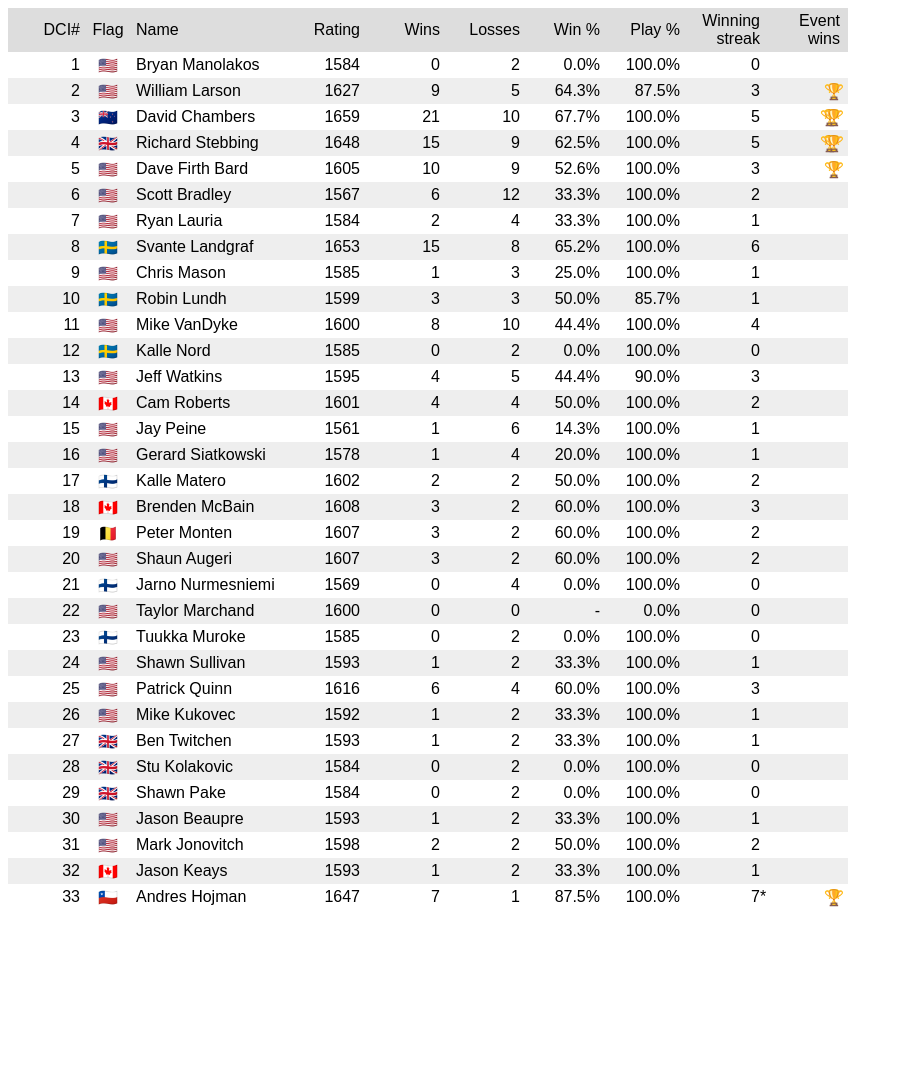
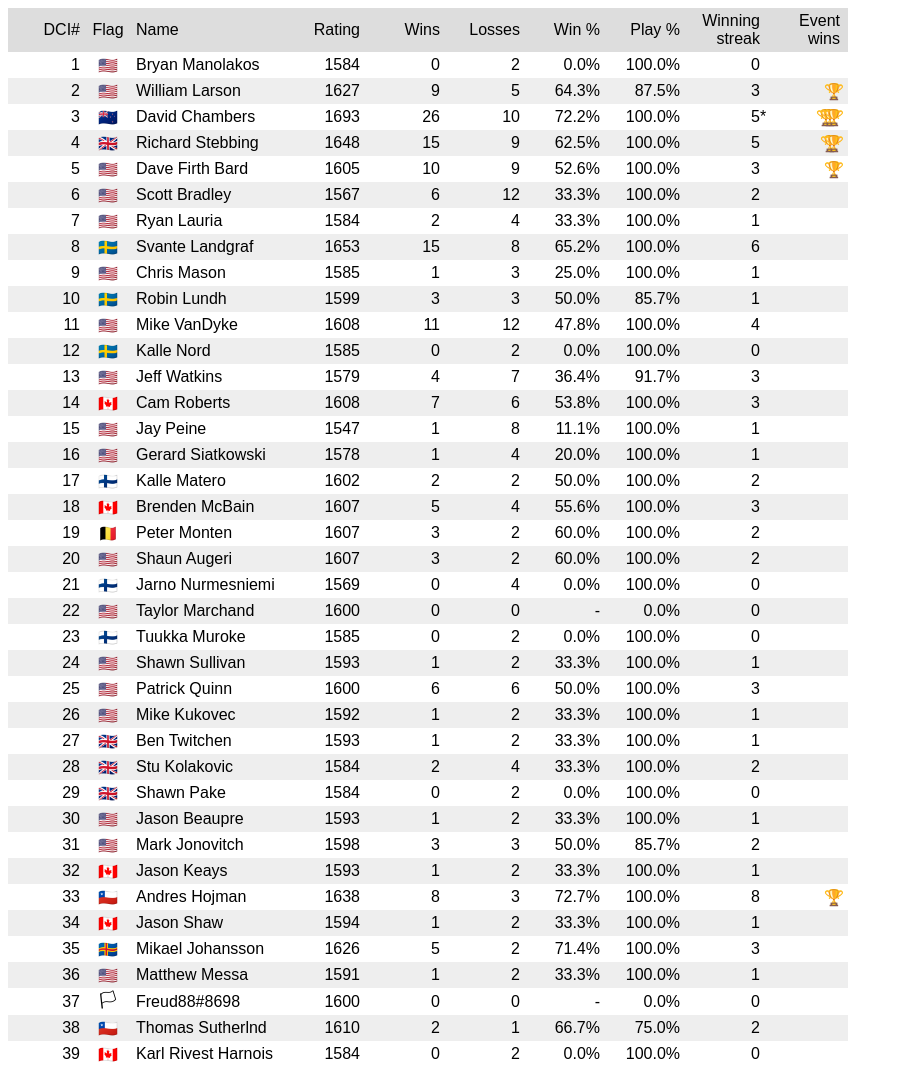
Before and after one commit to davidchambers/iceagemagic.com, a website: page public/players/index.html in a window 1280 px wide. Shown: the whole page, without its empty margins (0-903 px from the left). Before the commit the page ends 918 px from the top, so only its background shows below. Drawn offline with Linux system fonts and the light colour scheme; a web font is replaced by a local one.

Commit message:
Ice Age VIII

```diff
--- a/public/players/index.html
+++ b/public/players/index.html
@@ -93,13 +93,13 @@
           <td>3</td>
           <td>🇳🇿</td>
           <td>David Chambers</td>
-          <td>1659</td>
-          <td>21</td>
+          <td>1693</td>
+          <td>26</td>
           <td>10</td>
-          <td>67.7%</td>
+          <td>72.2%</td>
           <td title="0 drops">100.0%</td>
-          <td>5</td>
-          <td>🏆🏆</td>
+          <td class="unbroken">5</td>
+          <td>🏆🏆🏆</td>
         </tr>
         <tr>
           <td>4</td>
@@ -189,10 +189,10 @@
           <td>11</td>
           <td>🇺🇸</td>
           <td>Mike VanDyke</td>
-          <td>1600</td>
-          <td>8</td>
-          <td>10</td>
-          <td>44.4%</td>
+          <td>1608</td>
+          <td>11</td>
+          <td>12</td>
+          <td>47.8%</td>
           <td title="0 drops">100.0%</td>
           <td>4</td>
           <td></td>
@@ -213,11 +213,11 @@
           <td>13</td>
           <td>🇺🇸</td>
           <td>Jeff Watkins</td>
-          <td>1595</td>
+          <td>1579</td>
           <td>4</td>
-          <td>5</td>
-          <td>44.4%</td>
-          <td title="1 drop">90.0%</td>
+          <td>7</td>
+          <td>36.4%</td>
+          <td title="1 drop">91.7%</td>
           <td>3</td>
           <td></td>
         </tr>
@@ -225,22 +225,22 @@
           <td>14</td>
           <td>🇨🇦</td>
           <td>Cam Roberts</td>
-          <td>1601</td>
-          <td>4</td>
-          <td>4</td>
-          <td>50.0%</td>
+          <td>1608</td>
+          <td>7</td>
+          <td>6</td>
+          <td>53.8%</td>
           <td title="0 drops">100.0%</td>
-          <td>2</td>
+          <td>3</td>
           <td></td>
         </tr>
         <tr>
           <td>15</td>
           <td>🇺🇸</td>
           <td>Jay Peine</td>
-          <td>1561</td>
+          <td>1547</td>
           <td>1</td>
-          <td>6</td>
-          <td>14.3%</td>
+          <td>8</td>
+          <td>11.1%</td>
           <td title="0 drops">100.0%</td>
           <td>1</td>
           <td></td>
@@ -273,10 +273,10 @@
           <td>18</td>
           <td>🇨🇦</td>
           <td>Brenden McBain</td>
-          <td>1608</td>
-          <td>3</td>
-          <td>2</td>
-          <td>60.0%</td>
+          <td>1607</td>
+          <td>5</td>
+          <td>4</td>
+          <td>55.6%</td>
           <td title="0 drops">100.0%</td>
           <td>3</td>
           <td></td>
@@ -357,10 +357,10 @@
           <td>25</td>
           <td>🇺🇸</td>
           <td>Patrick Quinn</td>
-          <td>1616</td>
+          <td>1600</td>
           <td>6</td>
-          <td>4</td>
-          <td>60.0%</td>
+          <td>6</td>
+          <td>50.0%</td>
           <td title="0 drops">100.0%</td>
           <td>3</td>
           <td></td>
@@ -394,11 +394,11 @@
           <td>🇬🇧</td>
           <td>Stu Kolakovic</td>
           <td>1584</td>
-          <td>0</td>
           <td>2</td>
-          <td>0.0%</td>
+          <td>4</td>
+          <td>33.3%</td>
           <td title="0 drops">100.0%</td>
-          <td>0</td>
+          <td>2</td>
           <td></td>
         </tr>
         <tr>
@@ -430,10 +430,10 @@
           <td>🇺🇸</td>
           <td>Mark Jonovitch</td>
           <td>1598</td>
-          <td>2</td>
-          <td>2</td>
+          <td>3</td>
+          <td>3</td>
           <td>50.0%</td>
-          <td title="0 drops">100.0%</td>
+          <td title="1 drop">85.7%</td>
           <td>2</td>
           <td></td>
         </tr>
@@ -453,13 +453,85 @@
           <td>33</td>
           <td>🇨🇱</td>
           <td>Andres Hojman</td>
-          <td>1647</td>
-          <td>7</td>
+          <td>1638</td>
+          <td>8</td>
+          <td>3</td>
+          <td>72.7%</td>
+          <td title="0 drops">100.0%</td>
+          <td>8</td>
+          <td>🏆</td>
+        </tr>
+        <tr>
+          <td>34</td>
+          <td>🇨🇦</td>
+          <td>Jason Shaw</td>
+          <td>1594</td>
           <td>1</td>
-          <td>87.5%</td>
+          <td>2</td>
+          <td>33.3%</td>
           <td title="0 drops">100.0%</td>
-          <td class="unbroken">7</td>
-          <td>🏆</td>
+          <td>1</td>
+          <td></td>
+        </tr>
+        <tr>
+          <td>35</td>
+          <td>🇦🇽</td>
+          <td>Mikael Johansson</td>
+          <td>1626</td>
+          <td>5</td>
+          <td>2</td>
+          <td>71.4%</td>
+          <td title="0 drops">100.0%</td>
+          <td>3</td>
+          <td></td>
+        </tr>
+        <tr>
+          <td>36</td>
+          <td>🇺🇸</td>
+          <td>Matthew Messa</td>
+          <td>1591</td>
+          <td>1</td>
+          <td>2</td>
+          <td>33.3%</td>
+          <td title="0 drops">100.0%</td>
+          <td>1</td>
+          <td></td>
+        </tr>
+        <tr>
+          <td>37</td>
+          <td>🏳</td>
+          <td>Freud88#8698</td>
+          <td>1600</td>
+          <td>0</td>
+          <td>0</td>
+          <td>-</td>
+          <td title="2 drops">0.0%</td>
+          <td>0</td>
+          <td></td>
+        </tr>
+        <tr>
+          <td>38</td>
+          <td>🇨🇱</td>
+          <td>Thomas Sutherlnd</td>
+          <td>1610</td>
+          <td>2</td>
+          <td>1</td>
+          <td>66.7%</td>
+          <td title="1 drop">75.0%</td>
+          <td>2</td>
+          <td></td>
+        </tr>
+        <tr>
+          <td>39</td>
+          <td>🇨🇦</td>
+          <td>Karl Rivest Harnois</td>
+          <td>1584</td>
+          <td>0</td>
+          <td>2</td>
+          <td>0.0%</td>
+          <td title="0 drops">100.0%</td>
+          <td>0</td>
+          <td></td>
         </tr>
       </tbody>
     </table>
```
Also changed, not shown: src/data/events.js (+37 -0 lines), src/data/players.js (+36 -0 lines).
